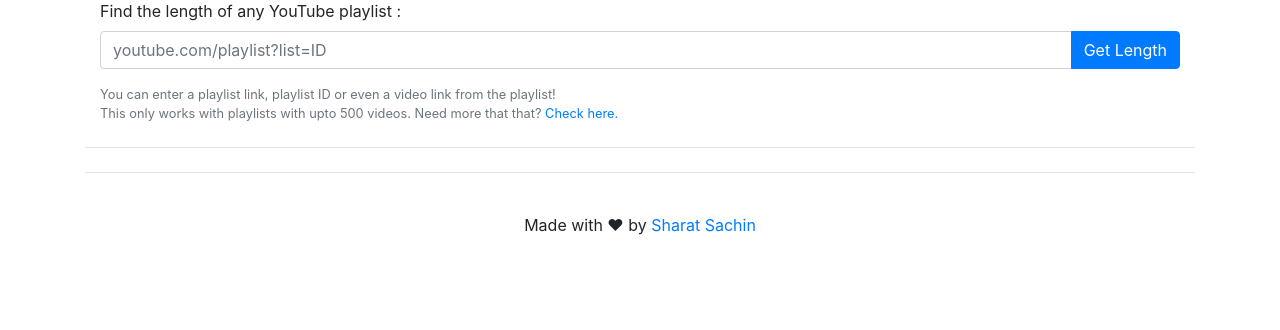
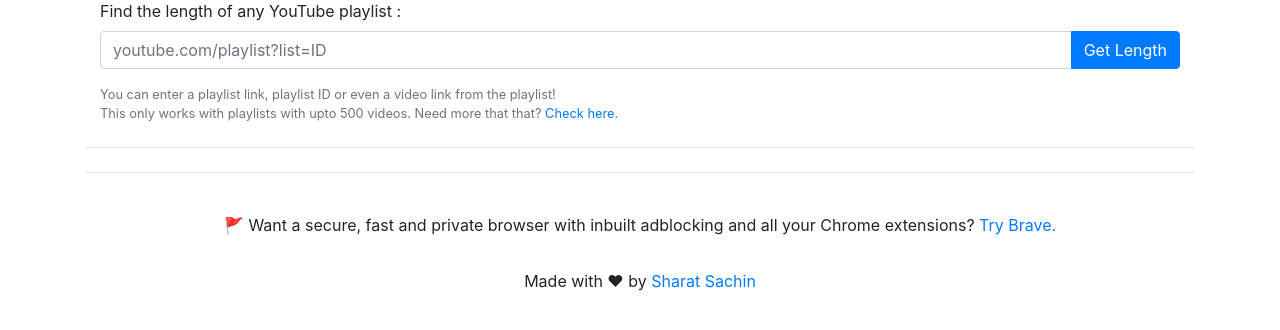
Before and after one commit to sharatsachin/ytplaylist-len, a Flask app: page / in a window 1280 px wide. Shown: the part 160-490 px from the top of the page. Run offline with Flask 2, Linux system fonts and the light colour scheme; some libraries are stand-ins or nearby versions.

Commit message:
Added Brave affiliate link.

```diff
--- a/templates/home.html
+++ b/templates/home.html
@@ -54,6 +54,9 @@
             {% endif %}
             <hr class="my-4">
             <footer class="page-footer font-small cyan darken-3">
+                <div class="footer-copyright text-center py-3"> 🚩 Want a secure, fast and private browser with inbuilt adblocking and all your Chrome extensions?
+                    <a href="https://brave.com/chz692"> Try Brave.</a>
+                </div>
                 <!-- Copyright -->
                 <div class="footer-copyright text-center py-3"> Made with ❤ by
                     <a href="https://github.com/sharatsachin/"> Sharat Sachin</a>
```
